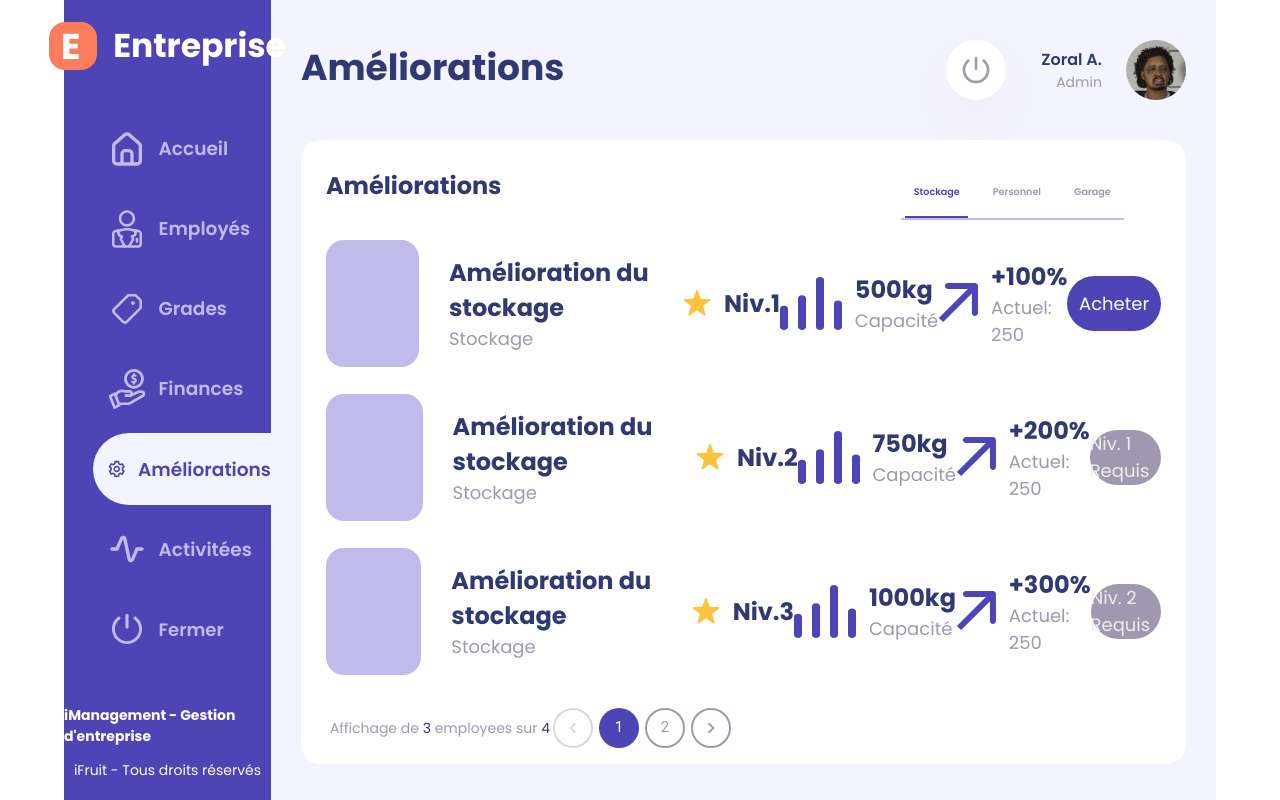
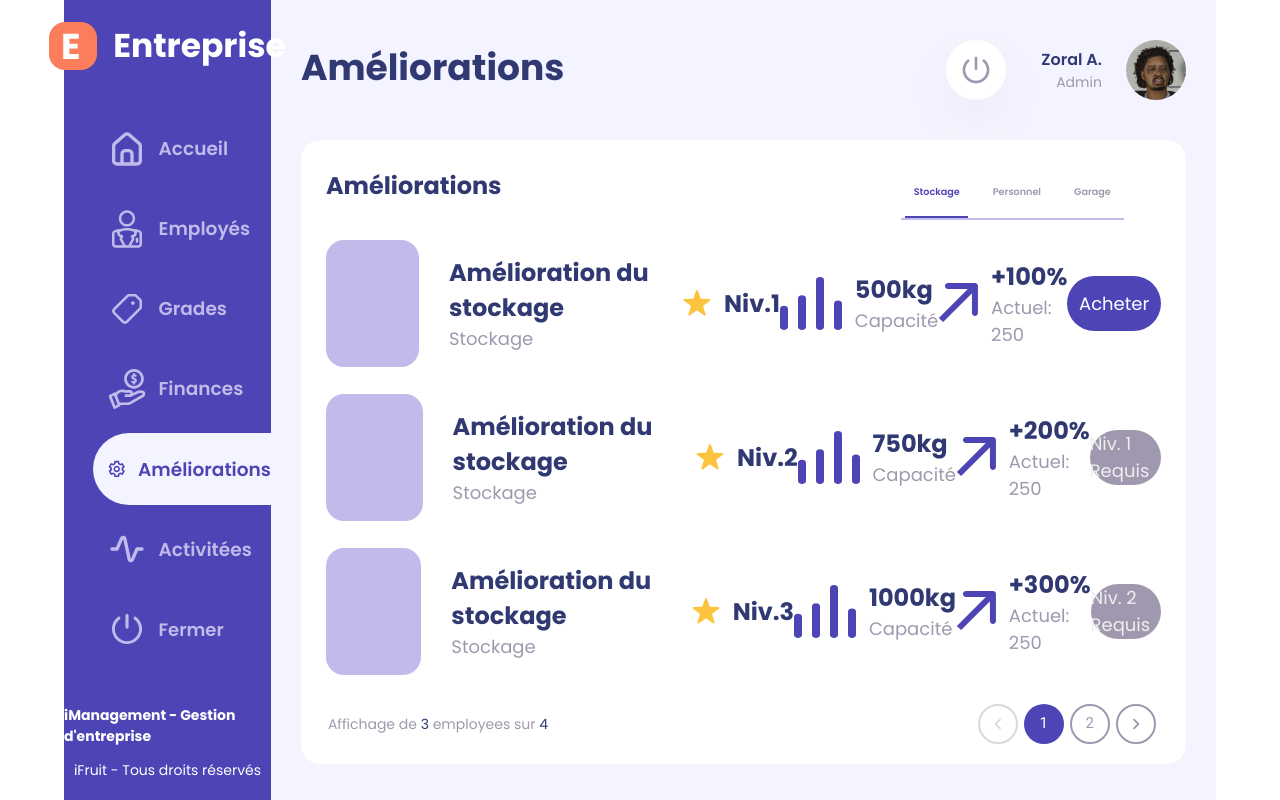
Before and after one commit to Tryade-projects/triade-dashboard, a React (Vite) app: page /improvements in a window 1280 px wide. Built offline with nearby package versions, Linux system fonts and the light colour scheme.

Commit message:
change pagination of improvement

```diff
--- a/src/pages/Improvements/Improvements.jsx
+++ b/src/pages/Improvements/Improvements.jsx
@@ -25,11 +25,9 @@ const INFO_PER_PAGE = 3;
  */
 
 const Improvements = () => {
-
   const [modalIsOpen, setModalIsOpen] = useState(false);
   const [improvementData, setImprovementData] = useState({});
   const [improvements, setImprovements] = useState([]);
-
 
   //******The ButtonsFilterWrapper informations */
   // State that holds the improvements data and the selected category for filtering
@@ -47,7 +45,6 @@ const Improvements = () => {
   //******* End of ButtonsFilterWrapper */
 
   const _DATA = usePagination(improvements, INFO_PER_PAGE);
-
 
   //******** Increase the datas *********//
   const [companyData, setCompanyData] = useState({});
@@ -203,14 +200,11 @@ const Improvements = () => {
             </div>
             {/* Render the PaginationEmployee component */}
 
-            <div className="footer-dashboard-employee">
-              <PaginationEmployee
-                data={_DATA}
-                list={improvements}
-                type="employee"
-              />
-            </div>
-
+            <PaginationEmployee
+              data={_DATA}
+              list={improvements}
+              type="employee"
+            />
           </>
         }
       />
```
